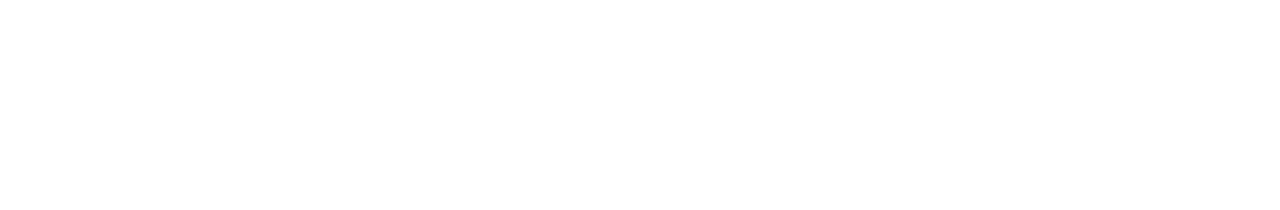
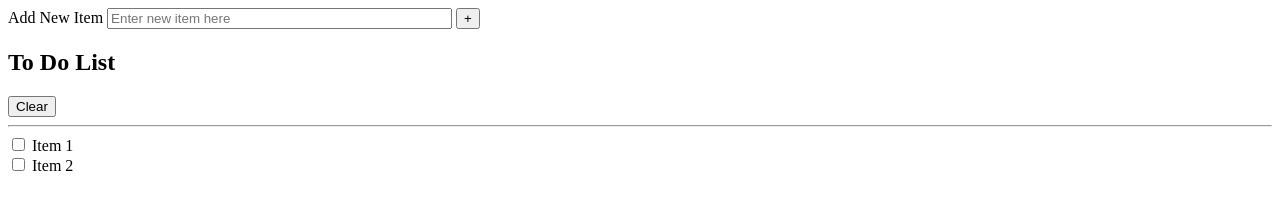
Before and after one commit to abdullahwahap/1st, a plain HTML site: page index.html in a window 1280 px wide. Drawn offline with Linux system fonts and the light colour scheme.

Commit message:
html done for list items

```diff
--- a/index.html
+++ b/index.html
@@ -1,5 +1,6 @@
 <!DOCTYPE html>
 <html lang="en">
+
 <head>
     <meta charset="UTF-8">
     <meta name="viewport" content="width=device-width, initial-scale=1.0">
@@ -7,7 +8,33 @@
     <meta name="description" content="This is my first project">
     <link rel="stylesheet" href="CSS/style.css">
 </head>
+
 <body>
+    <section class="newItemEnt">
+        <form id="itemEntForm">
+            <label for="newItem">Add New Item</label>
+            <input type="text" id="newItem" size="40" autocomplete="off" placeholder="Enter new item here" tabindex="0">
+            <button id="addItemBtn" class="button" title="Add new item" aria-label="Add new item to list"
+                tabindex="0">+</button>
+        </form>
+    </section>
+    <section class="listItemsContainer">
+        <div class="listTitle">
+            <h1>To Do List</h1>
+            <button id="clearListBtn" class="button" title="Clear all items" aria-label="Clear all items from list"
+                tabindex="0">Clear</button>
+        </div>
+        <hr>
+        <div class="listItems">
+            <input type="checkbox" id="item1" tabindex="0">
+            <label for="item1">Item 1</label>
+        </div>
+        <div class="listItems">
+            <input type="checkbox" id="item2" tabindex="0">
+            <label for="item2">Item 2</label>
+        </div>
+    </section>
     <script src="prog/prog.js"></script>
 </body>
+
 </html>
```
